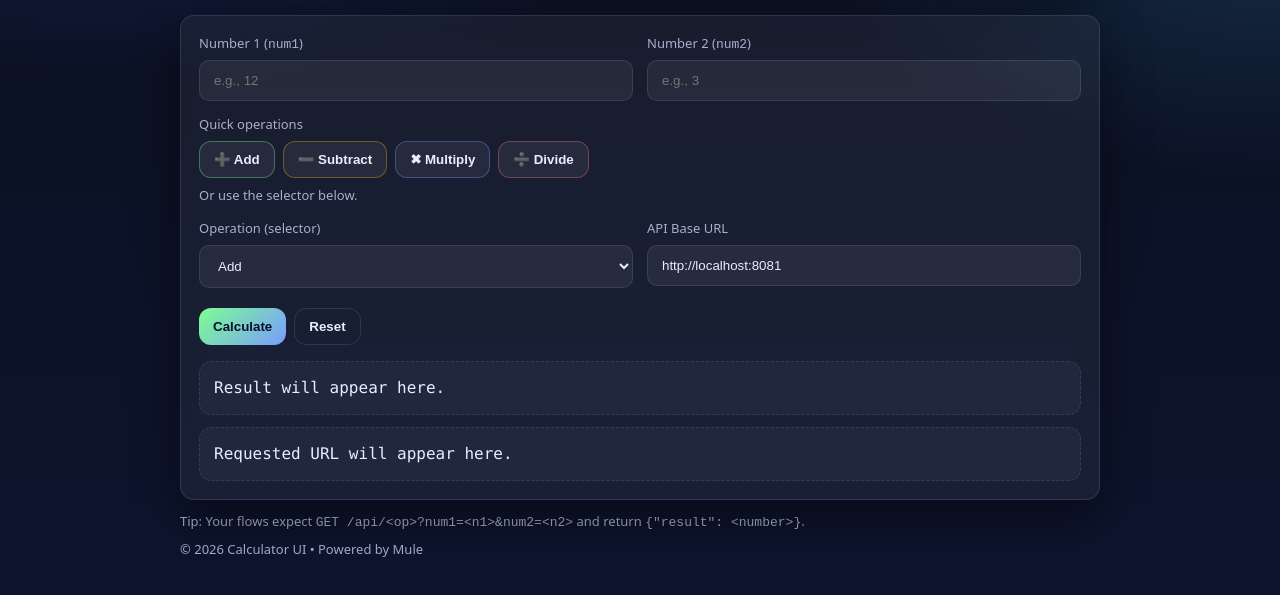
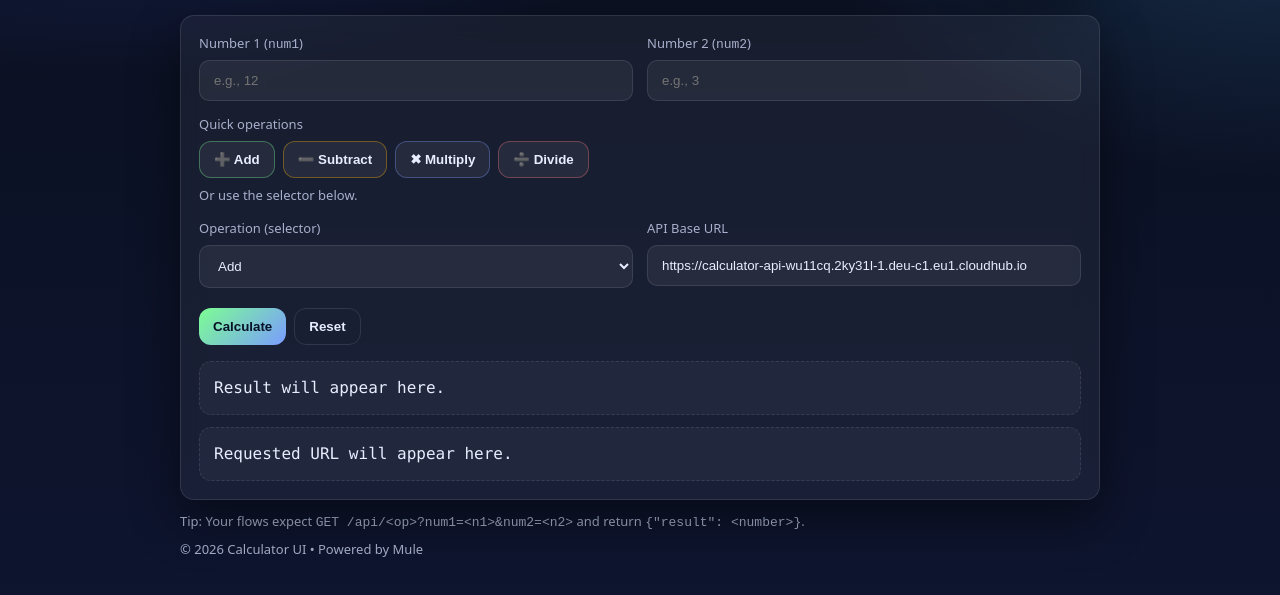
Before and after one commit to Narsing-s/calculator-api, a plain HTML site: page src/main/mule/table-ui.html in a window 1280 px wide. Shown: the part 123-718 px from the top of the page. Drawn offline with Linux system fonts and the light colour scheme.

Commit message:
Update table-ui.html

```diff
--- a/src/main/mule/table-ui.html
+++ b/src/main/mule/table-ui.html
@@ -190,7 +190,8 @@
 
         <div class="col-6">
           <label for="base">API Base URL</label>
-          <input id="base" type="text" value="http://localhost:8081" />
+          <input id="base" type="text" value="
+https://calculator-api-wu11cq.2ky31l-1.deu-c1.eu1.cloudhub.io" />
         </div>
 
         <div class="col-12 toolbar" style="margin-top:6px">
```
